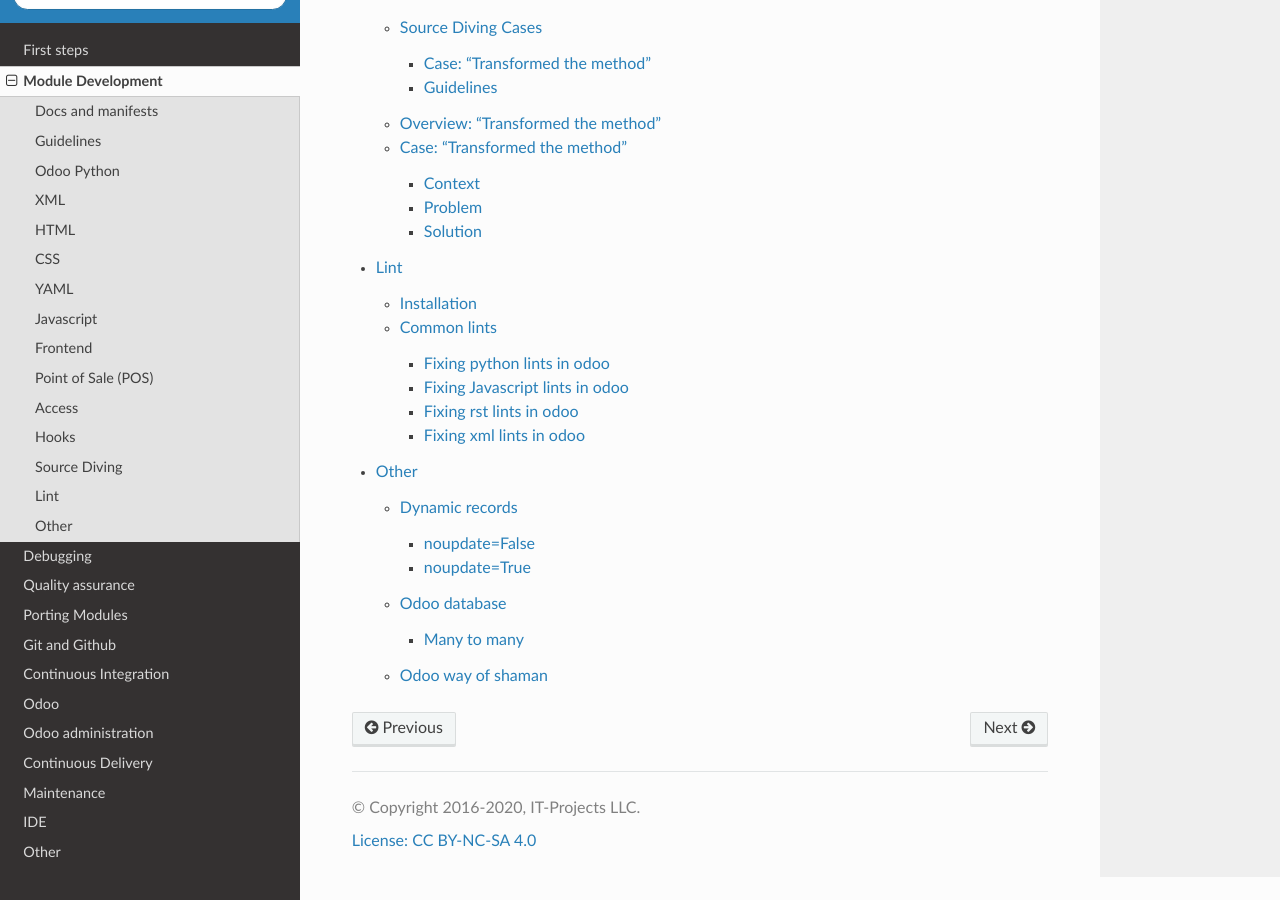
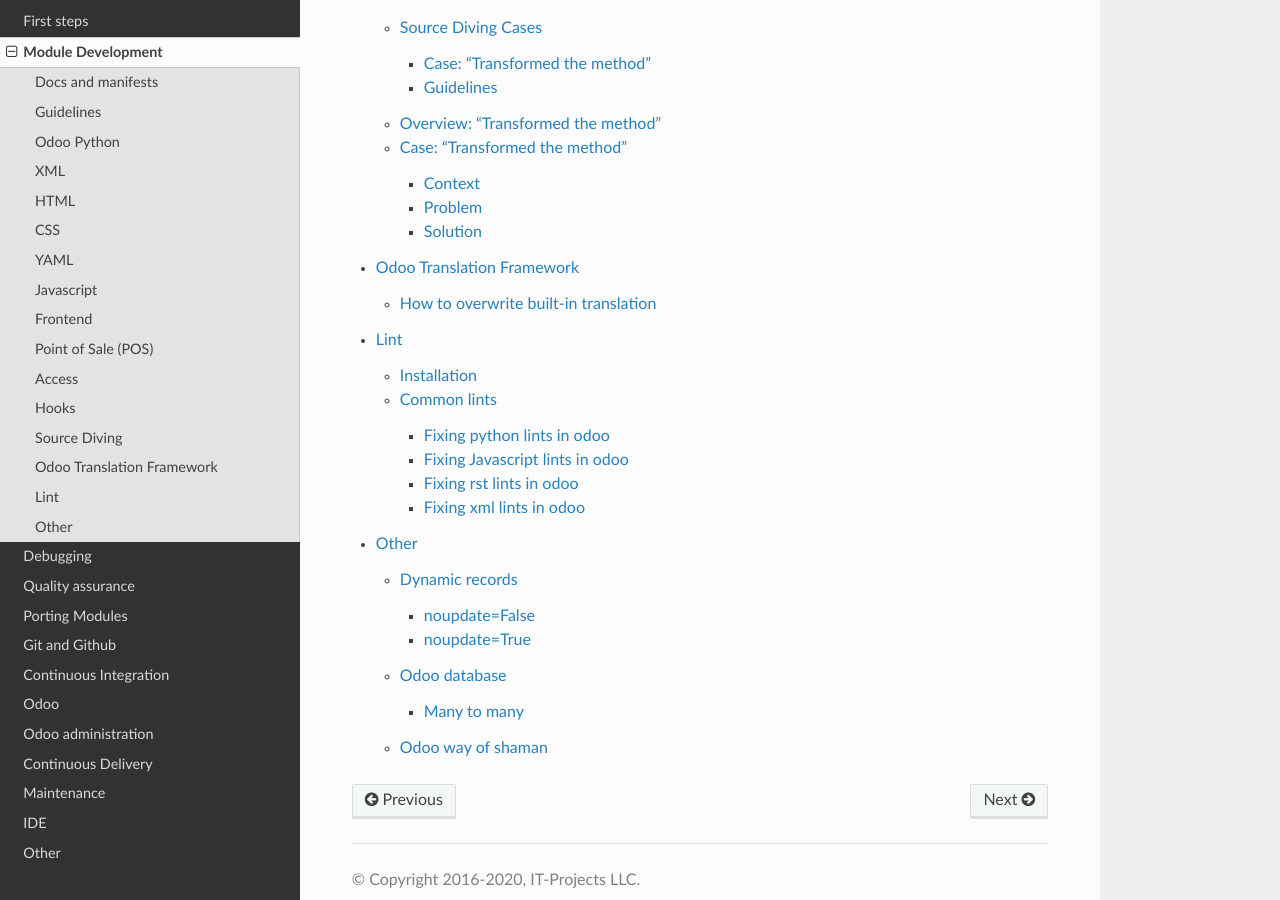
Before and after one commit to itpp-labs/odoo-development, a Sphinx documentation site: the page built from docs/dev/index.rst, in a window 1280 px wide and 900 px high, scrolled down 3628 px. Built offline with Sphinx 7.4.7 and the Read the Docs theme 2.0.0, drawn with Linux system fonts in a browser that asks for light colours.

Commit message:
add translation section

```diff
--- a/docs/dev/index.rst
+++ b/docs/dev/index.rst
@@ -17,5 +17,6 @@
    access/index
    hooks/index
    diving/index
+   translation/index
    lint/index
    other/index
--- /dev/null
+++ b/docs/dev/translation/index.rst
@@ -0,0 +1,8 @@
+============================
+ Odoo Translation Framework
+============================
+
+.. toctree::
+   :maxdepth: 2
+
+   overwrite-translation
```
Also changed, not shown: docs/dev/translation/overwrite-translation.rst (added, +12 -0 lines).
